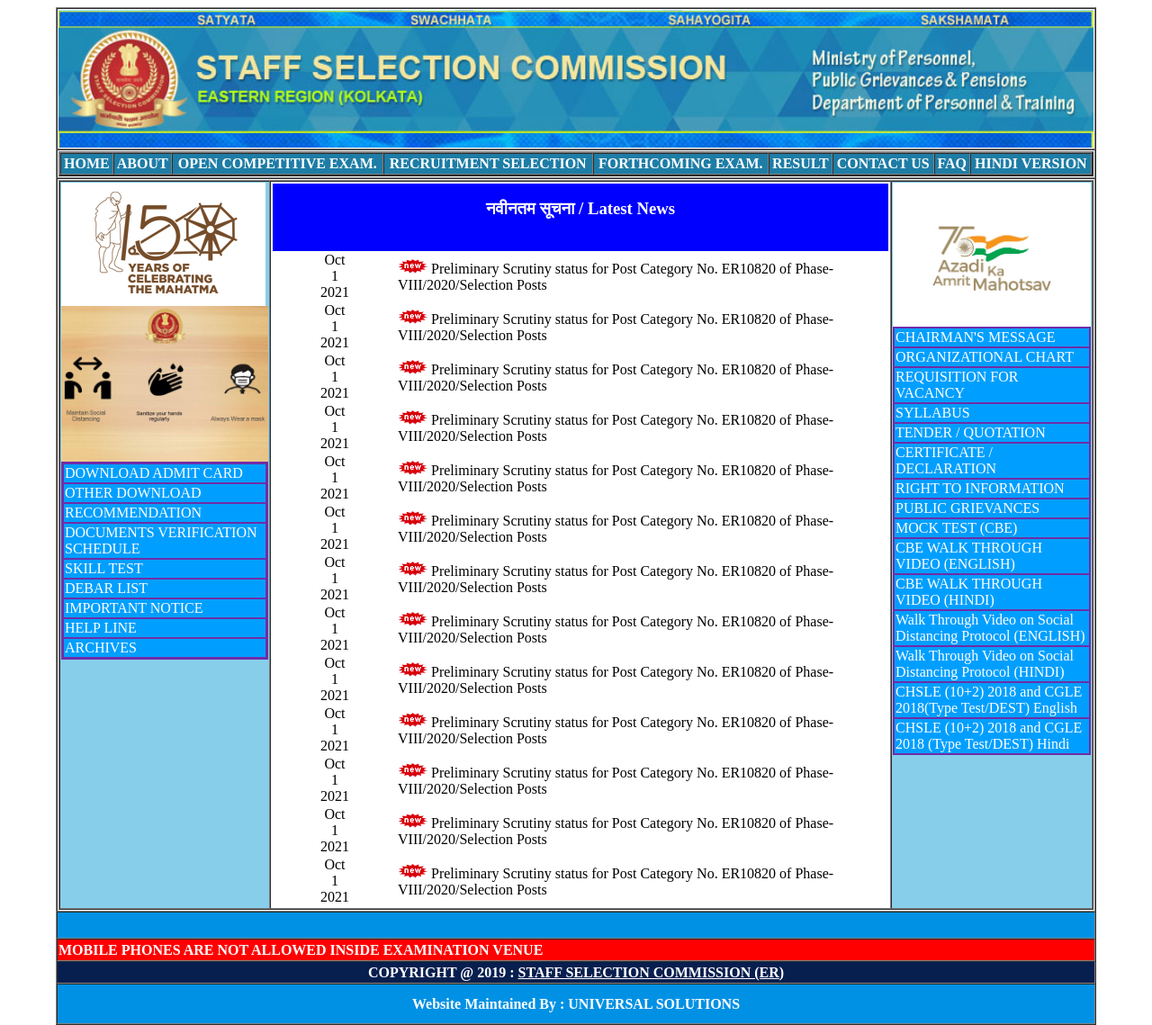
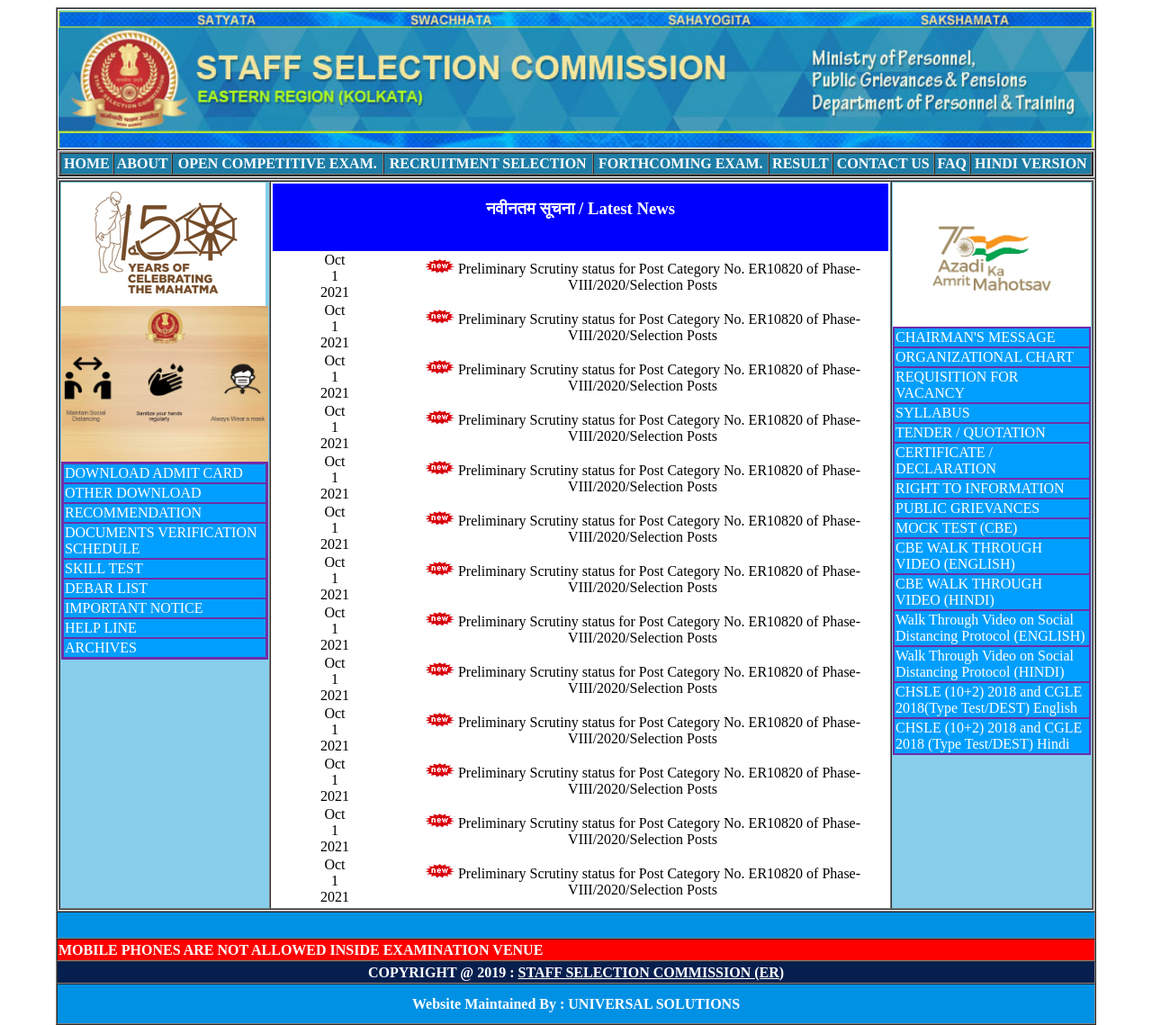
Before and after one commit to coderamritanshu/sscer, a plain HTML site: page index.html in a window 1280 px wide. Shown: the whole page at 90% size. Drawn offline with Linux system fonts and the light colour scheme.

Commit message:
Update index.html

```diff
--- a/index.html
+++ b/index.html
@@ -109,7 +109,7 @@
 																2021
 															</font>
 														</td>
-														<td width="560px">
+														<td width="560px" align="center">
 															<font color="#000">
 																<img src="new2.gif"/> Preliminary Scrutiny status for Post Category No. ER10820 of Phase-VIII/2020/Selection Posts
 
@@ -126,7 +126,7 @@
 																2021
 															</font>
 														</td>
-														<td width="560px">
+														<td width="560px" align="center">
 															<font color="#000">
 																<img src="new2.gif"/> Preliminary Scrutiny status for Post Category No. ER10820 of Phase-VIII/2020/Selection Posts
 
@@ -142,7 +142,7 @@
 																2021
 															</font>
 														</td>
-														<td width="560px">
+														<td width="560px" align="center">
 															<font color="#000">
 																<img src="new2.gif"/> Preliminary Scrutiny status for Post Category No. ER10820 of Phase-VIII/2020/Selection Posts
 
@@ -157,7 +157,7 @@
 																2021
 															</font>
 														</td>
-														<td width="560px">
+														<td width="560px" align="center">
 															<font color="#000">
 																<img src="new2.gif"/> Preliminary Scrutiny status for Post Category No. ER10820 of Phase-VIII/2020/Selection Posts
 
@@ -172,7 +172,7 @@
 																2021
 															</font>
 														</td>
-														<td width="560px">
+														<td width="560px" align="center">
 															<font color="#000">
 																<img src="new2.gif"/> Preliminary Scrutiny status for Post Category No. ER10820 of Phase-VIII/2020/Selection Posts
 
@@ -187,7 +187,7 @@
 																2021
 															</font>
 														</td>
-														<td width="560px">
+														<td width="560px" align="center">
 															<font color="#000">
 																<img src="new2.gif"/> Preliminary Scrutiny status for Post Category No. ER10820 of Phase-VIII/2020/Selection Posts
 
@@ -202,7 +202,7 @@
 																2021
 															</font>
 														</td>
-														<td width="560px">
+														<td width="560px" align="center">
 															<font color="#000">
 																<img src="new2.gif"/> Preliminary Scrutiny status for Post Category No. ER10820 of Phase-VIII/2020/Selection Posts
 
@@ -217,7 +217,7 @@
 																2021
 															</font>
 														</td>
-														<td width="560px">
+														<td width="560px" align="center">
 															<font color="#000">
 																<img src="new2.gif"/> Preliminary Scrutiny status for Post Category No. ER10820 of Phase-VIII/2020/Selection Posts
 
@@ -232,7 +232,7 @@
 																2021
 															</font>
 														</td>
-														<td width="560px">
+														<td width="560px" align="center">
 															<font color="#000">
 																<img src="new2.gif"/> Preliminary Scrutiny status for Post Category No. ER10820 of Phase-VIII/2020/Selection Posts
 
@@ -247,7 +247,7 @@
 																2021
 															</font>
 														</td>
-														<td width="560px">
+														<td width="560px" align="center">
 															<font color="#000">
 																<img src="new2.gif"/> Preliminary Scrutiny status for Post Category No. ER10820 of Phase-VIII/2020/Selection Posts
 
@@ -262,7 +262,7 @@
 																2021
 															</font>
 														</td>
-														<td width="560px">
+														<td width="560px" align="center">
 															<font color="#000">
 																<img src="new2.gif"/> Preliminary Scrutiny status for Post Category No. ER10820 of Phase-VIII/2020/Selection Posts
 
@@ -277,7 +277,7 @@
 																2021
 															</font>
 														</td>
-														<td width="560px">
+														<td width="560px" align="center">
 															<font color="#000">
 																<img src="new2.gif"/> Preliminary Scrutiny status for Post Category No. ER10820 of Phase-VIII/2020/Selection Posts
 
@@ -292,7 +292,7 @@
 																2021
 															</font>
 														</td>
-														<td width="560px">
+														<td width="560px" align="center">
 															<font color="#000">
 																<img src="new2.gif"/> Preliminary Scrutiny status for Post Category No. ER10820 of Phase-VIII/2020/Selection Posts
 
```
